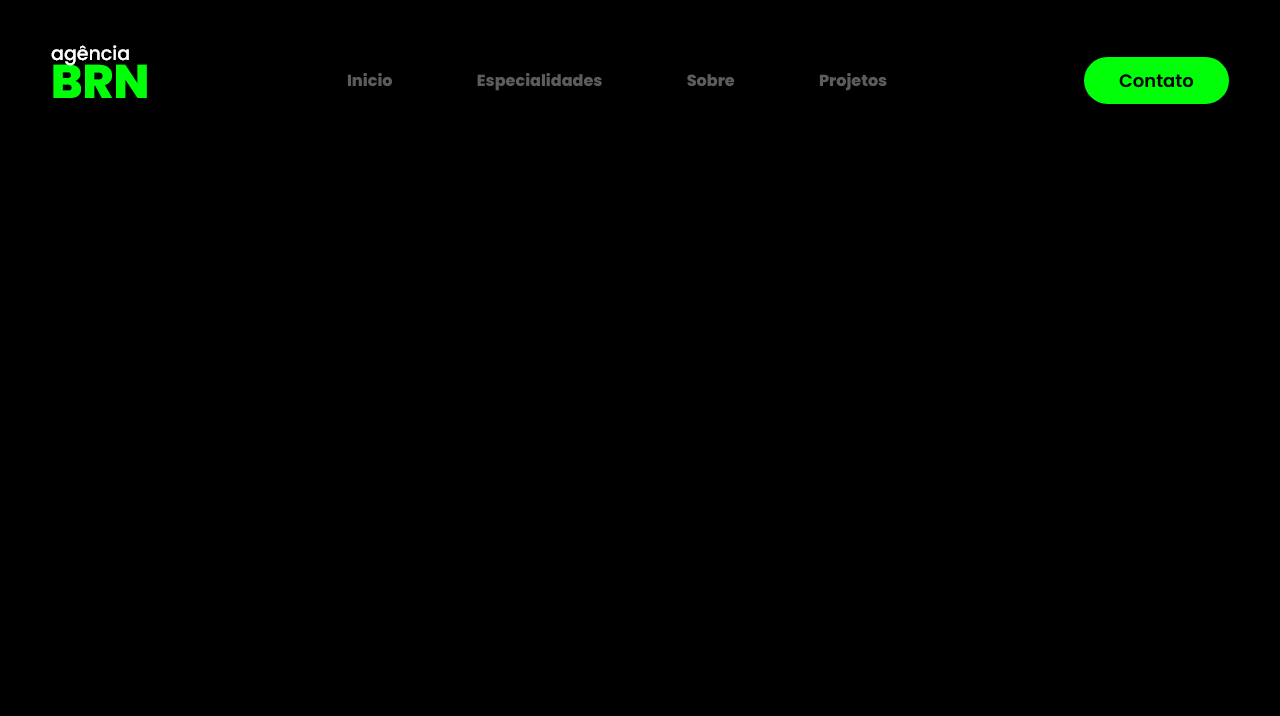
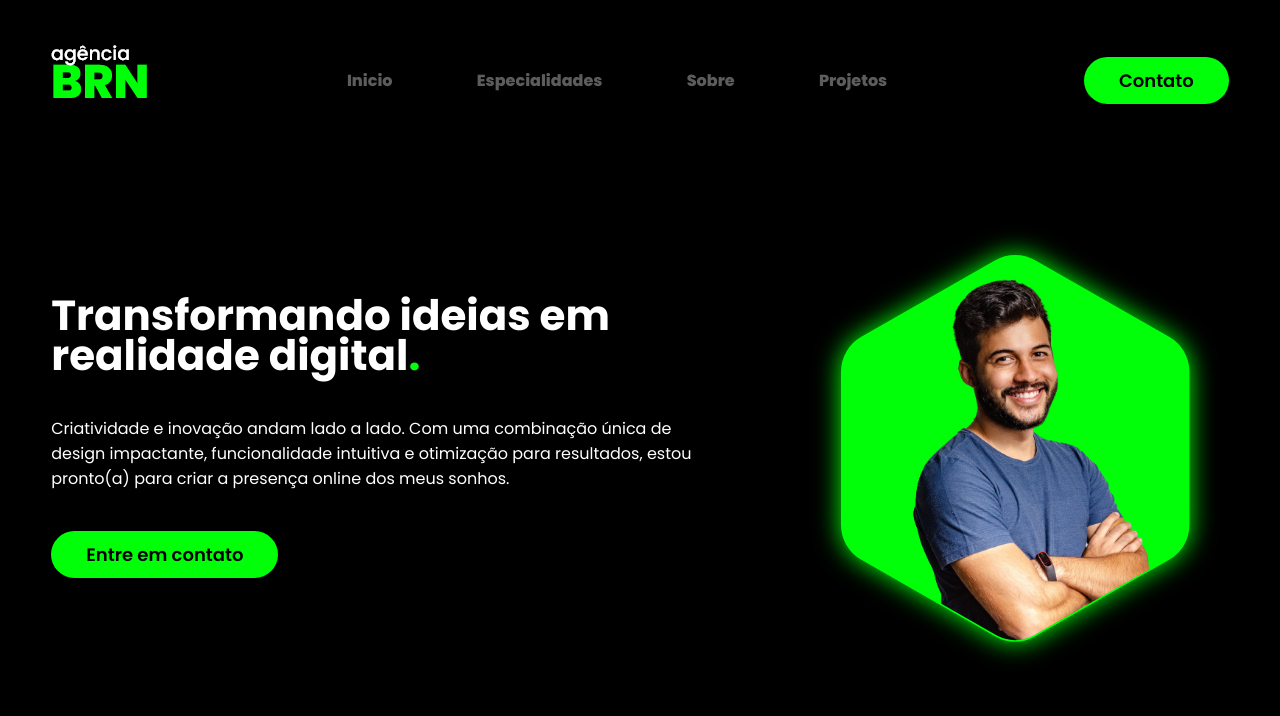
Before and after one commit to codevictorvhf/portfolio, a plain HTML site: page index.html in a window 1280 px wide. Drawn offline with Linux system fonts and the light colour scheme.

Commit message:
topo do site

```diff
--- a/general.css
+++ b/general.css
@@ -13,3 +13,25 @@ body {
   max-width: 1280px;
   margin: 0 auto;
 }
+
+.flex {
+  display: flex;
+}
+
+.btn-contato button {
+  padding: 10px 35px;
+
+  font-size: 18px;
+  font-weight: 600;
+
+  background-color: #00ff08;
+  border: 0;
+  border-radius: 30px;
+  cursor: pointer;
+  transition: .2s;
+}
+
+.btn-contato button:hover {
+  box-shadow: 0px 0px 8px #00ff0868;
+  transform: scale(1.05);
+}
--- a/header.css
+++ b/header.css
@@ -30,19 +30,3 @@ header nav ul li {
   display: inline-block;
   padding: 0 40px;
 }
-
-header .btn-contato button {
-  padding: 10px 35px;
-
-  font-size: 18px;
-  font-weight: 600;
-
-  background-color: #00ff08;
-  border: 0;
-  border-radius: 30px;
-  cursor: pointer;
-}
-
-header .btn-contato button:hover {
-  box-shadow: 0px 0px 8px #00ff0868;
-}
--- a/index.html
+++ b/index.html
@@ -3,8 +3,9 @@
   <head>
     <meta charset="UTF-8" />
     <meta name="viewport" content="width=device-width, initial-scale=1.0" />
+    <link rel="stylesheet" href="general.css" />
     <link rel="stylesheet" href="header.css" />
-    <link rel="stylesheet" href="general.css" />
+    <link rel="stylesheet" href="top-of-site.css" />
 
     <link rel="preconnect" href="https://fonts.googleapis.com" />
     <link rel="preconnect" href="https://fonts.gstatic.com" crossorigin />
@@ -39,5 +40,30 @@
         </div>
       </div>
     </header>
+
+    <main>
+      <section class="topo-site">
+        <div class="interface">
+          <div class="flex">
+            <div class="txt-topo-site">
+              <h1>Transformando ideias em realidade digital<span>.</span></h1>
+              <p>
+                Criatividade e inovação andam lado a lado. Com uma combinação
+                única de design impactante, funcionalidade intuitiva e
+                otimização para resultados, estou pronto(a) para criar a
+                presença online dos meus sonhos.
+              </p>
+
+              <div class="btn-contato">
+                <a href="#"><button>Entre em contato</button></a>
+              </div>
+            </div>
+            <div class="img-topo-site">
+              <img src="features/images/pessoa.png" alt="Foto" />
+            </div>
+          </div>
+        </div>
+      </section>
+    </main>
   </body>
 </html>
--- /dev/null
+++ b/top-of-site.css
@@ -0,0 +1,39 @@
+section.topo-site {
+  padding: 40px 4%;
+}
+
+section.topo-site .flex {
+  align-items: center;
+  justify-content: center;
+  gap: 90px;
+}
+
+section.topo-site h1 {
+  color: #fff;
+  font-size: 42px;
+  line-height: 40px;
+}
+
+section.topo-site .txt-topo-site h1 span {
+  color: #00ff08;
+}
+
+section.topo-site .txt-topo-site p {
+  color: #fff;
+  margin: 40px 0;
+}
+
+.topo-site .img-topo-site img {
+  position: relative;
+  animation: flooter 2s ease-in-out infinite alternate;
+}
+
+@keyframes flooter {
+  0% {
+    top: 0;
+  }
+
+  100% {
+    top: 30px;
+  }
+}
```
